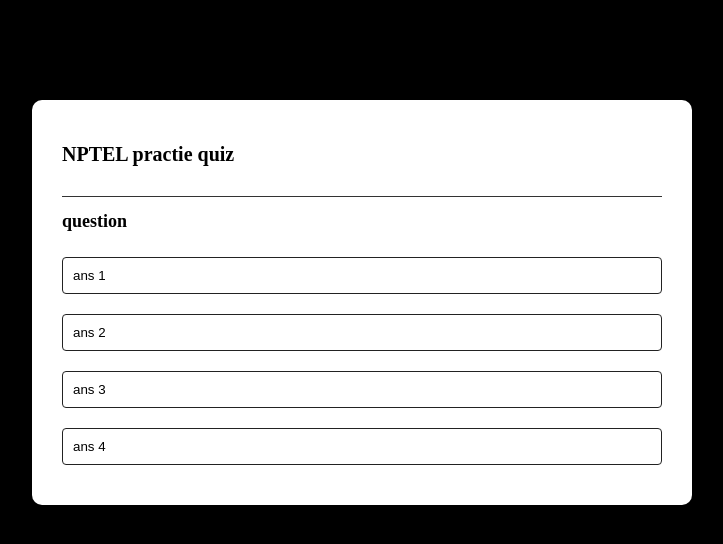
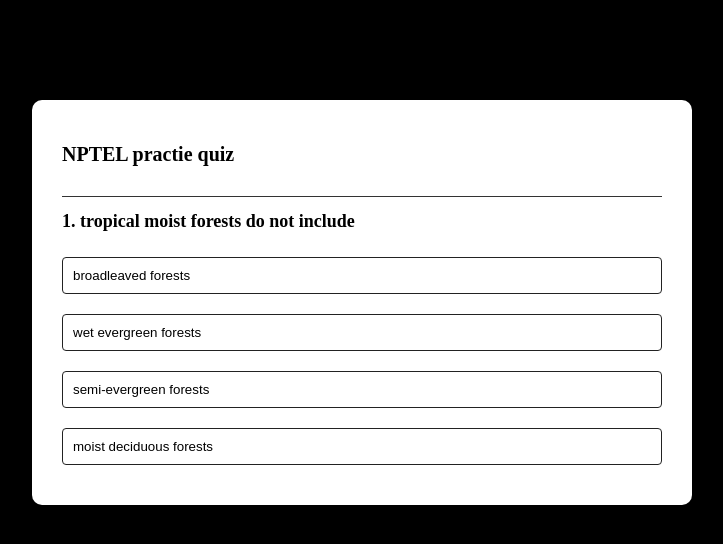
Before and after one commit to 22BDS0082/nptel-practice, a plain HTML site: page index.html in a window 1280 px wide. Shown: the whole page, without its empty margins (278-1001 px from the left). Drawn offline with Linux system fonts and the light colour scheme.

Commit message:
feat: added javascript code

```diff
--- a/index.html
+++ b/index.html
@@ -4,14 +4,14 @@
     <meta charset="UTF-8">
     <meta name="viewport" content="width=device-width, initial-scale=1.0">
     <link rel="stylesheet" href="mysytle.css">
-    <title>nptel practice</title>
+    <title>NPTEL practice</title>
 </head>
 <body>
     <div class="app">
         <h1>NPTEL practie quiz</h1>
         <div class="quiz">
             <h2 id="question">question</h2>
-            <div class="answer-buttons">
+            <div id="answer-buttons">
                 <button class="btn">ans 1</button>
                 <button class="btn">ans 2</button>
                 <button class="btn">ans 3</button>
@@ -20,5 +20,6 @@
             <button id="next-btn">next question</button>
         </div>
     </div>
+    <script src="script.js"></script>
 </body>
 </html>
--- a/mysytle.css
+++ b/mysytle.css
@@ -47,12 +47,15 @@ body
     transition: all 0.3s;
 }
 
-.btn:hover
+.btn:hover:not([disabled])
 {
      background-color: black;
      color: white;
 }
-
+.btn:disabled
+{
+    cursor: no-drop;
+}
 #next-btn
 {
     background-color: #222;
@@ -66,3 +69,11 @@ body
     cursor: pointer;
     display: none;
 }
+
+.incorrect{
+    background: red;
+}
+
+.correct{
+    background: green;
+}
--- /dev/null
+++ b/script.js
@@ -0,0 +1,176 @@
+const questions = [
+    {
+        question: "tropical moist forests do not include",
+        answers: [
+            { text: "broadleaved forests", correct: true },
+            { text: "wet evergreen forests", correct: false },
+            { text: "semi-evergreen forests", correct: false },
+            { text: "moist deciduous forests", correct: false }
+        ]
+    },
+    {
+        question: "which of these is not a use value?",
+        answers: [
+            { text: "direct value", correct: false },
+            { text: "indirect value", correct: false },
+            { text: "option value", correct: false },
+            { text: "existence value", correct: true }
+        ]
+    },
+    {
+        question: "the value derived from the knowledge of use of resources by others in the current generation is called ",
+        answers: [
+            { text: "altruistic value", correct: true },
+            { text: "bequest value ", correct: false },
+            { text: "existence value", correct: false },
+            { text: "option value", correct: false }
+        ]
+    },
+    {
+        question: "montane sub-tropical forests do not involve",
+        answers: [
+            { text: "broadleaved forests", correct: false },
+            { text: "pine forests", correct: false },
+            { text: "semi-evergreen forests", correct: true },
+            { text: "dry evergreen forests", correct: false }
+        ]
+    },
+    {
+        question: "pant community, predominantly comprised of trees and other woody vegetation, usually with a closed canopy is",
+        answers: [
+            { text: "silviculture definition of forests", correct: false },
+            { text: "FAO definition of forests", correct: false },
+            { text: "legal definition of forests", correct: false },
+            { text: " ecological definition of forests", correct: true }
+        ]
+    },
+    {
+        question: "which of these is not a consumptive value?",
+        answers: [
+            { text: "timber", correct: false },
+            { text: "firewood", correct: false },
+            { text: "non-timber forest products", correct: false },
+            { text: "education", correct: true }
+        ]
+    },
+    {
+        question: "the term 'forest' originates from",
+        answers: [
+            { text: "latin foris meaning outside", correct: true },
+            { text: "greek foris meaning outside ", correct: false },
+            { text: " latin foris meaning trees", correct: false },
+            { text: "greek foris meaning trees", correct: false }
+        ]
+    },
+    {
+        question: "the value of leaving use and non-use values for offspring's or future generation is called",
+        answers: [
+            { text: "altruistic value", correct: false },
+            { text: " bequest value", correct: true },
+            { text: " existence value", correct: false },
+            { text: "option value", correct: false }
+        ]
+    },
+    {
+        question: "which of these is not a forest type found in India?",
+        answers: [
+            { text: "mediterranean dry", correct: true },
+            { text: "tropical dry", correct: false },
+            { text: "montane temperate", correct: false },
+            { text: "alpine", correct: false }
+        ]
+    },
+    {
+        question: "according to the supreme court, the term forest land includes",
+        answers: [
+            { text: "some area recorded as forest in the government record according to ownership", correct: false },
+            { text: "any area recorded as forest in the government record according to ownership", correct: false },
+            { text: "some area recorded as forest in the government record irrespective of ownership", correct: false },
+            { text: "any area recorded as forest in the government record irrespective of ownership", correct: true }
+        ]
+    }
+];
+
+const questionElement = document.getElementById("question");
+const answerButtons = document.getElementById("answer-buttons");
+const nextButton = document.getElementById("next-btn");
+
+let currentQuestionIndex = 0;
+let score = 0;
+
+function startQuiz() {
+    currentQuestionIndex = 0;
+    score = 0;
+    nextButton.innerHTML = "Next question";
+    showQuestion();
+}
+
+function showQuestion() {
+    resetState();
+    let currentQuestion = questions[currentQuestionIndex];
+    let questionNo = currentQuestionIndex + 1
+    questionElement.innerHTML = questionNo + ". " + currentQuestion.question;
+
+    currentQuestion.answers.forEach(answer => {
+        const button = document.createElement("button");
+        button.innerHTML = answer.text;
+        button.classList.add("btn");
+        answerButtons.appendChild(button);
+        if (answer.correct) {
+            button.dataset.correct = answer.correct;
+        }
+        button.addEventListener("click", selectAnswer);
+    }
+    );
+}
+
+function resetState() {
+    nextButton.style.display = "none";
+    while (answerButtons.firstChild) {
+        answerButtons.removeChild(answerButtons.firstChild);
+    }
+}
+function selectAnswer(e) {
+    const selectedBtn = e.target;
+    const isCorrect = selectedBtn.dataset.correct === "true";
+    if (isCorrect) {
+        selectedBtn.classList.add("correct");
+        score++;
+    }
+    else {
+        selectedBtn.classList.add("incorrect");
+    }
+
+    Array.from(answerButtons.children).forEach(button => {
+        if (button.dataset.correct === "true") {
+            button.classList.add("correct");
+        }
+        button.disabled = true;
+    });
+    nextButton.style.display = "block";
+}
+
+function showScore(){
+    resetState();
+    questionElement.innerHTML= `you scored ${score} out of ${questions.length}!`;
+    nextButton.innerHTML="try again";
+    nextButton.style.display="block";
+}
+
+function handleNextButton() {
+    currentQuestionIndex++;
+    if (currentQuestionIndex < questions.length) {
+        showQuestion();
+    } else {
+        showScore();
+    }
+}
+
+nextButton.addEventListener("click", () => {
+    if (currentQuestionIndex < questions.length) {
+        handleNextButton();
+    } else {
+        startQuiz();
+    }
+});
+startQuiz();
```
